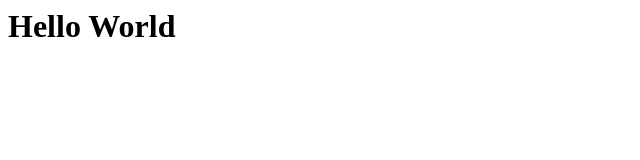
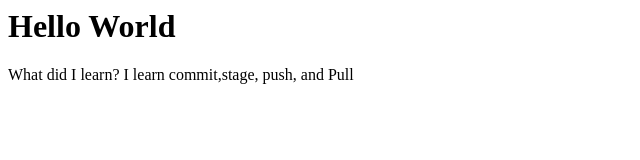
Before and after one commit to maran143/Hello-World, a plain HTML site: page index.html in a window 1280 px wide. Shown: the whole page, without its empty margins (0-640 px from the left). Drawn offline with Linux system fonts and the light colour scheme.

Commit message:
paragraph added

```diff
--- a/index.html
+++ b/index.html
@@ -1 +1,7 @@
 <h1> Hello World</h1>
+
+<P>What did I learn?
+
+I learn commit,stage, push, and Pull
+
+</p>
```
